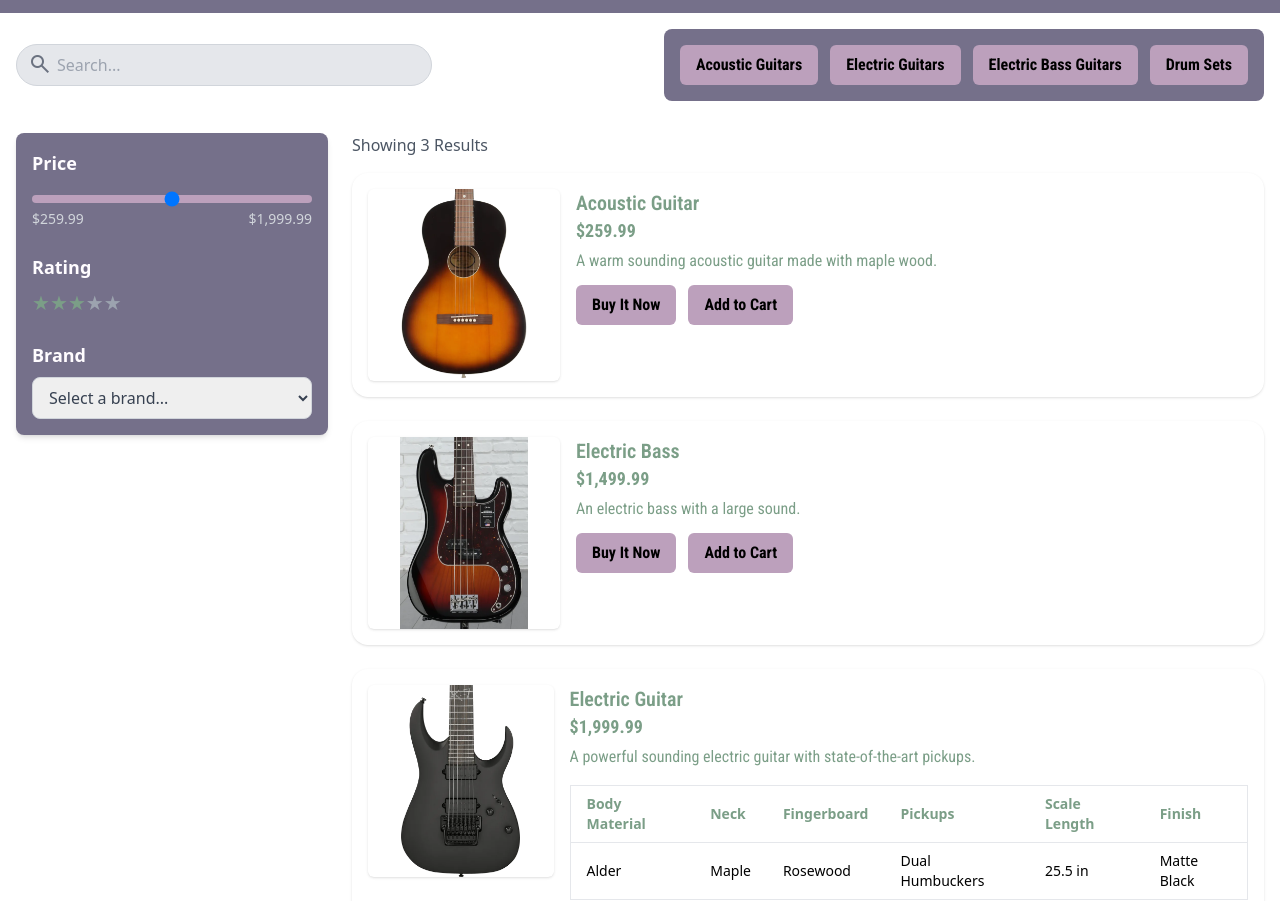
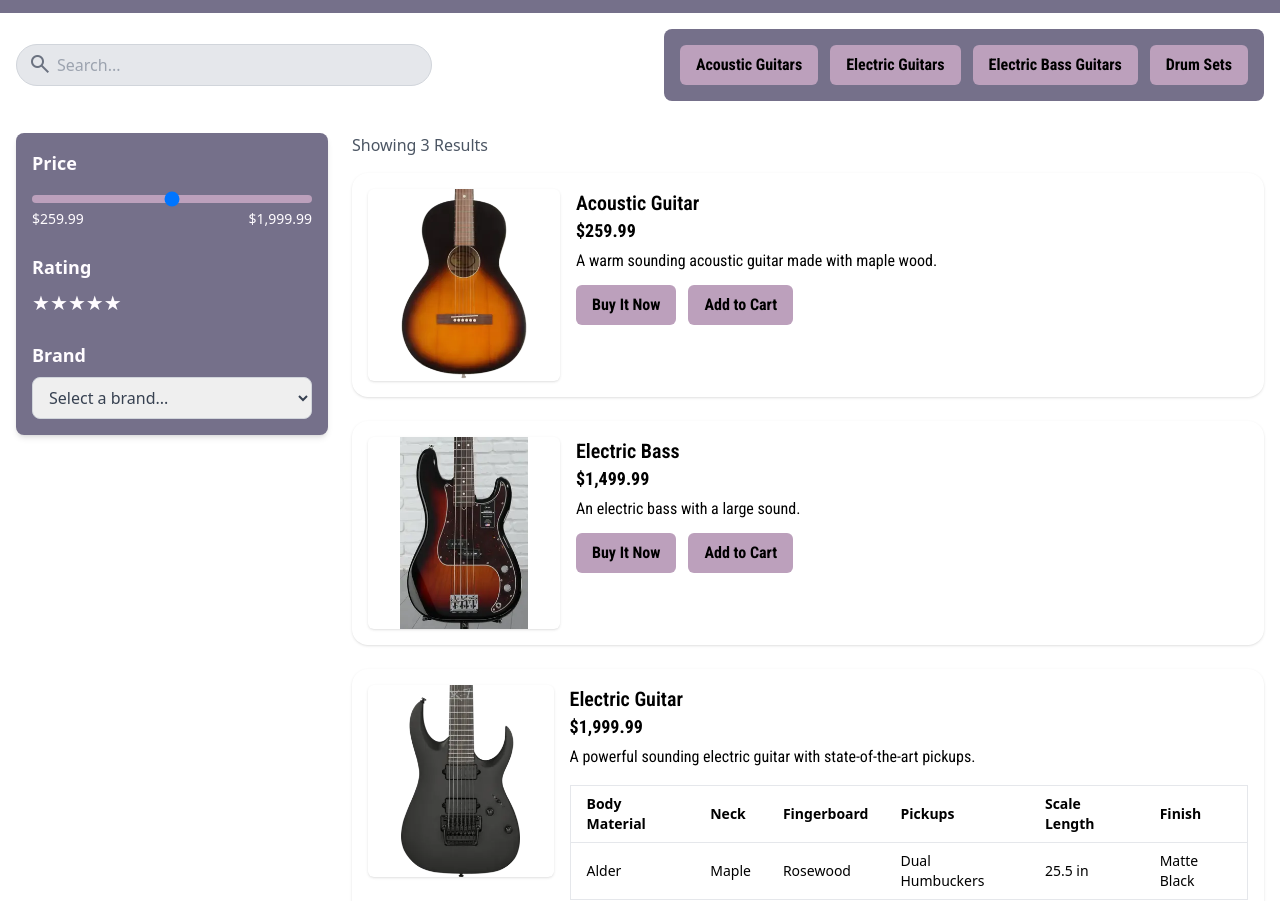
Before and after one commit to willcollins-05/web-design-project, a plain HTML site: page product.html in a window 1280 px wide. Shown: the part 51-952 px from the top of the page. Drawn offline with nearby package versions, Linux system fonts and the light colour scheme.

Commit message:
Working on Passing Tests
I made it so it would pass Lighthouse to the best of my ability and an additional image testing tool.

```diff
--- a/product.html
+++ b/product.html
@@ -3,6 +3,8 @@
   <head>
     <meta charset="UTF-8" />
     <meta name="viewport" content="width=device-width, initial-scale=1.0" />
+    <link rel="preconnect" href="https://fonts.googleapis.com">
+    <link rel="preconnect" href="https://fonts.gstatic.com" crossorigin>
     <link
       rel="stylesheet"
       href="https://fonts.googleapis.com/icon?family=Material+Icons"
@@ -11,9 +13,10 @@
       rel="stylesheet"
       href="https://fonts.googleapis.com/css2?family=Material+Symbols+Outlined"
     />
+    <link rel="stylesheet" href="https://fonts.googleapis.com/icon?family=Material+Icons&display=swap">
     <link rel="stylesheet" href="./styles/styles.css" />
     <script src="https://cdn.tailwindcss.com"></script>
-    <script src="./scripts/navbar_controls.js" defer></script>
+    <script src="./scripts/navbar_controls.js" async></script>
     <title>The Music Store - Products</title>
   </head>
   <body>
@@ -87,7 +90,7 @@
               step="10"
               class="w-full h-2 bg-purple rounded-lg appearance-none cursor-pointer"
             />
-            <div class="flex justify-between text-sm text-gray-300">
+            <div class="flex justify-between text-sm text-off-white">
               <span>$259.99</span>
               <span>$1,999.99</span>
             </div>
@@ -95,12 +98,12 @@
 
           <div class="mb-6">
             <p class="text-lg font-semibold mb-2">Rating</p>
-            <div class="flex text-xl text-green">
+            <div class="flex text-xl ">
               <span>★</span>
               <span>★</span>
               <span>★</span>
-              <span class="text-gray-400">★</span>
-              <span class="text-gray-400">★</span>
+              <span class="text-off-white">★</span>
+              <span class="text-off-white">★</span>
             </div>
           </div>
 
@@ -133,16 +136,18 @@
                   ./images/acousticGuitar.webp    500w,
                   ./images/acousticGuitar_50.webp 250w
                 "
-                sizes="(max-width: 600px) 250px, 500px"
-                src="./images/acousticGuitar.webp"
+                width="192"
+                height="192"
+                sizes="128px"
+                src="./images/acousticGuitar_50.webp"
                 alt="Image of an acoustic guitar"
                 class="w-48 h-48 object-contain shadow rounded-md"
               />
               <div class="flex flex-col justify-between">
                 <div>
-                  <h3 class="text-xl font-semibold text-green font-body">Acoustic Guitar</h3>
-                  <h4 class="text-lg font-bold text-green font-body">$259.99</h4>
-                  <p class="mt-1 text-green font-body">
+                  <h2 class="text-xl font-semibold  font-body">Acoustic Guitar</h2>
+                  <h2 class="text-lg font-bold  font-body">$259.99</h2>
+                  <p class="mt-1  font-body">
                     A warm sounding acoustic guitar made with maple wood.
                   </p>
                 </div>
@@ -161,16 +166,18 @@
                   ./images/bassGuitar.webp    500w,
                   ./images/bassGuitar_50.webp 250w
                 "
-                sizes="(max-width: 600px) 250px, 500px"
-                src="./images/bassGuitar.webp"
+                width="192"
+                height="192"
+                sizes="128px"
+                src="./images/bassGuitar_50.webp"
                 alt="Image of a bass guitar"
                 class="w-48 h-48 object-contain shadow rounded-md"
               />
               <div class="flex flex-col justify-between">
                 <div>
-                  <h3 class="text-xl font-semibold text-green font-body">Electric Bass</h3>
-                  <h4 class="text-lg font-bold text-green font-body">$1,499.99</h4>
-                  <p class="mt-1 text-green font-body">An electric bass with a large sound.</p>
+                  <h2 class="text-xl font-semibold  font-body">Electric Bass</h2>
+                  <h3 class="text-lg font-bold  font-body">$1,499.99</h3>
+                  <p class="mt-1  font-body">An electric bass with a large sound.</p>
                 </div>
                 <div class="flex gap-3 mt-3">
                   <button class="px-4 py-2 bg-purple font-body rounded-md font-bold">Buy It Now</button>
@@ -187,22 +194,24 @@
                   ./images/electricGuitar.webp    466w,
                   ./images/electricGuitar_50.webp 233w
                 "
-                sizes="(max-width: 600px) 233px, 466px"
-                src="./images/electricGuitar.webp"
+                width="192"
+                height="192"
+                sizes="119px"
+                src="./images/electricGuitar_50.webp"
                 alt="Image of an electric guitar"
                 class="w-48 h-48 object-contain shadow rounded-md"
               />
               <div class="flex max-w-full flex-col justify-between overflow-x-auto">
                 <div>
-                  <h3 class="text-xl font-semibold text-green font-body">Electric Guitar</h3>
-                  <h4 class="text-lg font-bold text-green font-body">$1,999.99</h4>
-                  <p class="mt-1 text-green font-body">
+                  <h2 class="text-xl font-semibold  font-body">Electric Guitar</h2>
+                  <h3 class="text-lg font-bold  font-body">$1,999.99</h3>
+                  <p class="mt-1  font-body">
                     A powerful sounding electric guitar with state-of-the-art
                     pickups.
                   </p>
                   <div class="my-4 overflow-x-auto">
                     <table class="min-w-full text-sm text-left border">
-                      <thead class="text-green">
+                      <thead class="">
                         <tr class="border-b">
                           <th class="px-4 py-2">Body Material</th>
                           <th class="px-4 py-2">Neck</th>
@@ -253,7 +262,7 @@
           </li>
         </ul>
       </div>
-      <p class="p-6 self-center lg:self-end text-gray-300">
+      <p class="p-6 self-center lg:self-end text-off-white">
         &copy; 2025 The Music Store. All rights reserved.
       </p>
     </footer>
--- a/styles/styles.css
+++ b/styles/styles.css
@@ -10,7 +10,7 @@
     content: "";
     position: absolute;
     inset: 0;
-    background: url('../images/GuitarOnFloor.jpg') center/cover no-repeat;
+    background: url('../images/GuitarOnFloor_577.webp') center/cover no-repeat;
     filter: grayscale(100%);
     z-index: -1;
 }
@@ -18,8 +18,6 @@
 .no-grayscale {
     filter: grayscale(0%);
 }
-
-
 
 /* If I was using tailwind without the cdn I would create these color profiles in the config for tailwind */
 
```
Also changed, not shown: contact.html (+3 -1 lines), index.html (+23 -17 lines), images/GuitarOnFloor_1010.webp (added), images/GuitarOnFloor_1470.webp (added), images/GuitarOnFloor_1920.webp (added), images/GuitarOnFloor_25.jpg (deleted), images/GuitarOnFloor_25.webp (added), images/GuitarOnFloor_577.webp (added), 5 other files.
